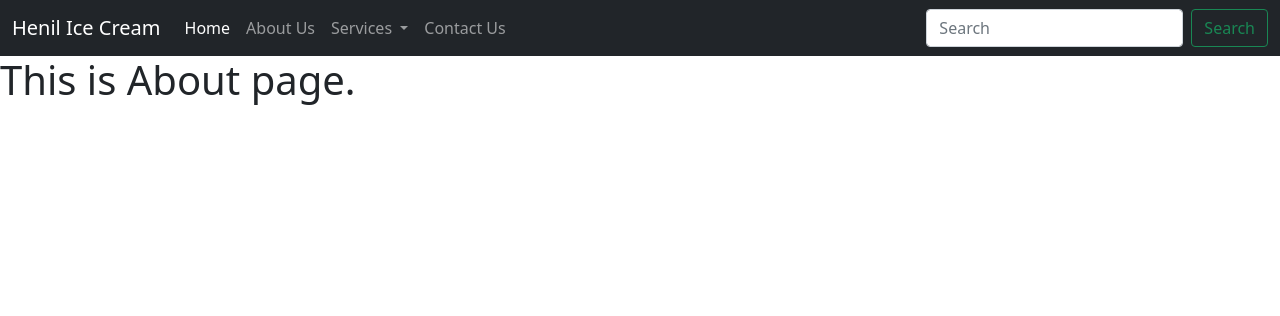
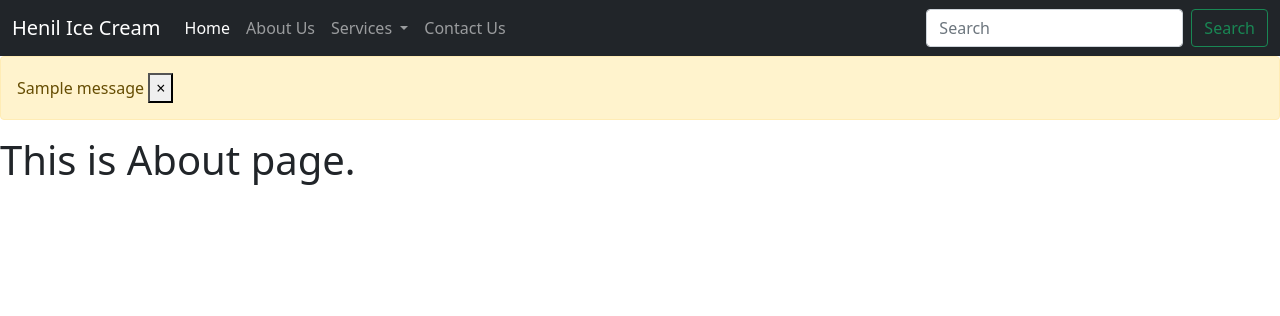
Before and after one commit to arsalan-aslam-coder/Hello-Code-with-Herry, a Django app: page /about in a window 1280 px wide. Shown: the top 316 px of the page. Run offline with Django 3.2, Linux system fonts and the light colour scheme; one stand-in notice (Sample message) is shown.

Commit message:
FInal submission creating alert when submitting contact form

```diff
--- a/Hello/settings.py
+++ b/Hello/settings.py
@@ -11,6 +11,7 @@
 """
 
 from pathlib import Path
+from django.contrib.messages import constants as messages
 
 # Build paths inside the project like this: BASE_DIR / 'subdir'.
 BASE_DIR = Path(__file__).resolve().parent.parent
--- a/Home/models.py
+++ b/Home/models.py
@@ -7,3 +7,6 @@
     phone=models.CharField(max_length=13)
     desc=models.TextField()
     date=models.DateField()
+
+    def __str__(self):
+        return self.name
--- a/Home/views.py
+++ b/Home/views.py
@@ -1,6 +1,7 @@
 from django.shortcuts import render,HttpResponse
 from datetime import datetime
 from Home.models import Contact
+from django.contrib import messages
 # Create your views here.
 def index(request):
     #return HttpResponse("This is Home Page")
@@ -25,4 +26,5 @@
         date=datetime.today()
         contact=Contact(name=name, email=email, phone=phone,desc=desc,date=date)
         contact.save()
+        messages.success(request, 'Your message sent.')
     return render(request, "contact.html")
--- a/templates/base.html
+++ b/templates/base.html
@@ -49,6 +49,19 @@
 </nav>
 
     <!-- Optional JavaScript; choose one of the two! -->
+
+
+
+{% if messages %}
+            {% for message in messages %}
+            <div class="alert alert-warning alert-dismissible fade show" role="alert">
+              {{ message }}
+  <button type="button" class="close" data-dismiss="alert" aria-label="Close">
+    <span aria-hidden="true">&times;</span>
+  </button>
+</div>
+            {% endfor %}
+{% endif %}
             {% block body %} {% endblock body %}
 
     <!-- Option 1: Bootstrap Bundle with Popper -->
```
Also changed, not shown: db.sqlite3.
